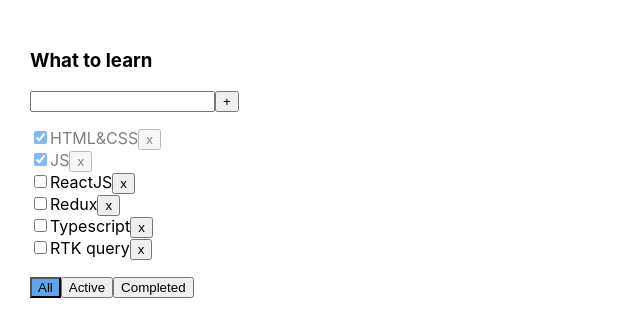
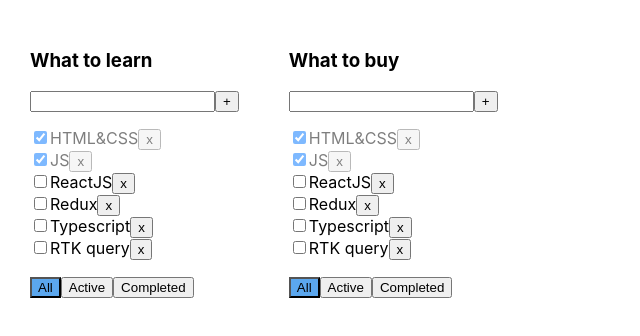
Before and after one commit to hrsk/classes-on-todolist, a React (Vite) app: page / in a window 1280 px wide. Shown: the top 336 px of the page, without its empty margins (0-640 px from the left). Built offline with nearby package versions, Linux system fonts and the light colour scheme.

Commit message:
array todolist, todolist type, destructuring props on todolistItem component, output todolists with use method map

```diff
--- a/src/App.tsx
+++ b/src/App.tsx
@@ -9,9 +9,20 @@
     isDone: boolean
 }
 
+export type Todolist = {
+    id: string
+    title: string
+    filter: FilterValues
+}
+
 export type FilterValues = 'All' | 'Active' | 'Completed'
 
 export const App = () => {
+
+    const [todolists, setTodolists] = useState<Todolist[]>([
+        {id: v1(), title: 'What to learn', filter: 'All'},
+        {id: v1(), title: 'What to buy', filter: 'All'},
+    ])
 
     const [tasks, setTasks] = useState<Task[]>([
         {id: v1(), title: 'HTML&CSS', isDone: true},
@@ -22,15 +33,13 @@
         {id: v1(), title: 'RTK query', isDone: false},
     ])
 
-    const [filter, setFilter] = useState<FilterValues>('All')
-
     const removeTask = (taskId: string) => {
         setTasks(tasks.filter(task => task.id !== taskId))
         console.log('taskId:', taskId)
     }
 
-    const changeFilter = (filter: FilterValues) => {
-        setFilter(filter)
+    const changeFilter = (todolistId: string, filter: FilterValues) => {
+        setTodolists(todolists.map(todolist => todolist.id === todolistId ? {...todolist, filter} : todolist))
         console.log('button:', filter)
     }
 
@@ -46,8 +55,19 @@
 
     return (
         <div className="app">
-            <TodolistItem title={'What to learn'} tasks={tasks} filter={filter} changeFilter={changeFilter}
-                          removeTask={removeTask} addTask={addTask} changeTaskStatus={changeTaskStatus}/>
+            {
+                todolists.map(todolist => {
+                    return (
+                        <TodolistItem todolist={todolist}
+                                      key={todolist.id}
+                                      tasks={tasks}
+                                      changeFilter={changeFilter}
+                                      removeTask={removeTask}
+                                      addTask={addTask}
+                                      changeTaskStatus={changeTaskStatus}/>
+                    )
+                })
+            }
         </div>
     )
 }
--- a/src/TodolistItem.tsx
+++ b/src/TodolistItem.tsx
@@ -1,18 +1,24 @@
-import {FilterValues, Task} from "./App.tsx";
+import {FilterValues, Task, Todolist} from "./App.tsx";
 import {Button} from "./Button.tsx";
 import {ChangeEvent, useState, KeyboardEvent} from "react";
 
 type Props = {
-    title: string
+    todolist: Todolist
     tasks: Task[]
-    filter: FilterValues
-    changeFilter: (filter: FilterValues) => void
+    changeFilter: (todolistId: string, filter: FilterValues) => void
     removeTask: (taskId: string) => void
     addTask: (value: string) => void
     changeTaskStatus: (taskId: string, isDone: boolean) => void
 }
 
-export const TodolistItem = ({title, tasks, removeTask, filter, changeFilter, addTask, changeTaskStatus}: Props) => {
+export const TodolistItem = ({
+                                 todolist: {id: todolistId, title, filter},
+                                 tasks,
+                                 removeTask,
+                                 changeFilter,
+                                 addTask,
+                                 changeTaskStatus
+                             }: Props) => {
 
     const [value, setValue] = useState<string | undefined>('')
     const [error, setError] = useState<string | null>(null)
@@ -64,6 +70,10 @@
         }
     }
 
+    const changeFilterHandler = (filter: FilterValues) => {
+        changeFilter(todolistId, filter)
+    }
+
     return (
         <div>
             <h3>{title}</h3>
@@ -81,9 +91,12 @@
                 }
             </ul>
             <div>
-                <Button className={filter === 'All' ? 'isActive' : undefined} onClick={() => changeFilter('All')}>All</Button>
-                <Button className={filter === 'Active' ? 'isActive' : undefined} onClick={() => changeFilter('Active')}>Active</Button>
-                <Button className={filter === 'Completed' ? 'isActive' : undefined} onClick={() => changeFilter('Completed')}>Completed</Button>
+                <Button className={filter === 'All' ? 'isActive' : undefined}
+                        onClick={() => changeFilterHandler('All')}>All</Button>
+                <Button className={filter === 'Active' ? 'isActive' : undefined}
+                        onClick={() => changeFilterHandler('Active')}>Active</Button>
+                <Button className={filter === 'Completed' ? 'isActive' : undefined}
+                        onClick={() => changeFilterHandler('Completed')}>Completed</Button>
             </div>
         </div>
     )
```
